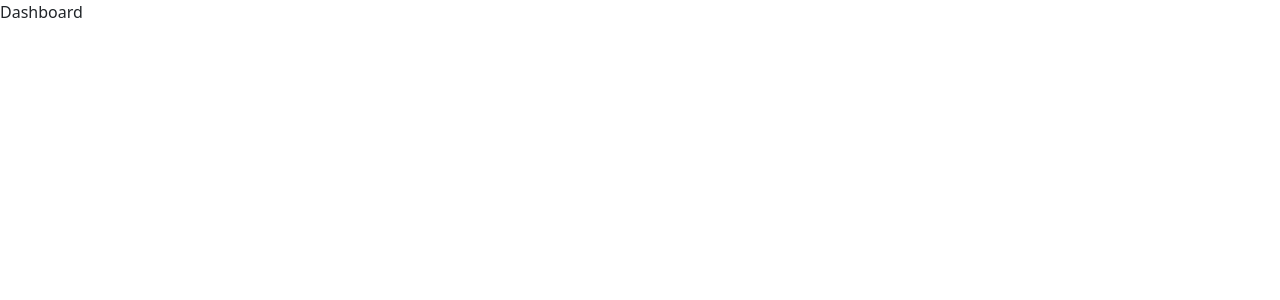
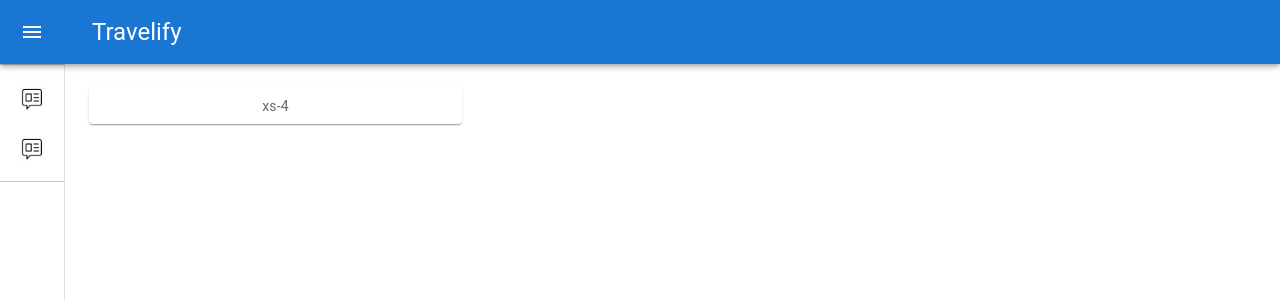
Before and after one commit to prateek-1606/Travelify, a React (Create React App) app in the folder frontend/: page /dashboard in a window 1280 px wide. Shown: the top 300 px of the page. Built offline with nearby package versions, Linux system fonts and the light colour scheme.

Commit message:
Dashboard Screen Layout with Drawer

```diff
--- a/frontend/package.json
+++ b/frontend/package.json
@@ -3,6 +3,10 @@
   "version": "0.1.0",
   "private": true,
   "dependencies": {
+    "@emotion/react": "^11.9.0",
+    "@emotion/styled": "^11.8.1",
+    "@mui/icons-material": "^5.6.2",
+    "@mui/material": "^5.6.4",
     "@testing-library/jest-dom": "^5.16.4",
     "@testing-library/react": "^13.1.1",
     "@testing-library/user-event": "^13.5.0",
--- a/frontend/src/Components/Dashboard/Dashboard.js
+++ b/frontend/src/Components/Dashboard/Dashboard.js
@@ -1,10 +1,176 @@
+import * as React from 'react';
+import { styled, useTheme } from '@mui/material/styles';
+import Box from '@mui/material/Box';
+import MuiDrawer from '@mui/material/Drawer';
+import MuiAppBar from '@mui/material/AppBar';
+import Toolbar from '@mui/material/Toolbar';
+import List from '@mui/material/List';
+import CssBaseline from '@mui/material/CssBaseline';
+import Typography from '@mui/material/Typography';
+import Divider from '@mui/material/Divider';
+import IconButton from '@mui/material/IconButton';
+import MenuIcon from '@mui/icons-material/Menu';
+import ChevronLeftIcon from '@mui/icons-material/ChevronLeft';
+import ChevronRightIcon from '@mui/icons-material/ChevronRight';
+import ListItemButton from '@mui/material/ListItemButton';
+import ListItemIcon from '@mui/material/ListItemIcon';
+import ListItemText from '@mui/material/ListItemText';
+import image from '../../images/post-icon1.jpg'
+import Grid from '@mui/material/Grid/Grid';
+import Paper from '@mui/material/Paper/Paper'
 
-const Dashboard = () => {
+const drawerWidth = 260;
+
+const Item = styled(Paper)(({ theme }) => ({
+    backgroundColor: theme.palette.mode === 'dark' ? '#1A2027' : '#fff',
+    ...theme.typography.body2,
+    padding: theme.spacing(1),
+    textAlign: 'center',
+    color: theme.palette.text.secondary,
+}));
+
+const openedMixin = (theme) => ({
+    width: drawerWidth,
+    transition: theme.transitions.create('width', {
+        easing: theme.transitions.easing.sharp,
+        duration: theme.transitions.duration.enteringScreen,
+    }),
+    overflowX: 'hidden',
+});
+
+const closedMixin = (theme) => ({
+    transition: theme.transitions.create('width', {
+        easing: theme.transitions.easing.sharp,
+        duration: theme.transitions.duration.leavingScreen,
+    }),
+    overflowX: 'hidden',
+    width: `calc(${theme.spacing(7)} + 1px)`,
+    [theme.breakpoints.up('sm')]: {
+        width: `calc(${theme.spacing(8)} + 1px)`,
+    },
+});
+
+const DrawerHeader = styled('div')(({ theme }) => ({
+    display: 'flex',
+    alignItems: 'center',
+    justifyContent: 'flex-end',
+    padding: theme.spacing(0, 1),
+    // necessary for content to be below app bar
+    ...theme.mixins.toolbar,
+}));
+
+const AppBar = styled(MuiAppBar, {
+    shouldForwardProp: (prop) => prop !== 'open',
+})(({ theme, open }) => ({
+    zIndex: theme.zIndex.drawer + 1,
+    transition: theme.transitions.create(['width', 'margin'], {
+        easing: theme.transitions.easing.sharp,
+        duration: theme.transitions.duration.leavingScreen,
+    }),
+    ...(open && {
+        marginLeft: drawerWidth,
+        width: `calc(100% - ${drawerWidth}px)`,
+        transition: theme.transitions.create(['width', 'margin'], {
+            easing: theme.transitions.easing.sharp,
+            duration: theme.transitions.duration.enteringScreen,
+        }),
+    }),
+}));
+
+const Drawer = styled(MuiDrawer, { shouldForwardProp: (prop) => prop !== 'open' })(
+    ({ theme, open }) => ({
+        width: drawerWidth,
+        flexShrink: 0,
+        whiteSpace: 'nowrap',
+        boxSizing: 'border-box',
+        ...(open && {
+            ...openedMixin(theme),
+            '& .MuiDrawer-paper': openedMixin(theme),
+        }),
+        ...(!open && {
+            ...closedMixin(theme),
+            '& .MuiDrawer-paper': closedMixin(theme),
+        }),
+    }),
+);
+
+export default function MiniDrawer() {
+    const theme = useTheme();
+    const [open, setOpen] = React.useState(false);
+
+    const handleDrawerOpen = () => {
+        setOpen(true);
+    };
+
+    const handleDrawerClose = () => {
+        setOpen(false);
+    };
+
     return (
-        <div>
-            Dashboard
-        </div>
-    )
+        <Box sx={{ display: 'flex' }}>
+            <CssBaseline />
+            <AppBar position="fixed" open={open}>
+                <Toolbar>
+                    <IconButton
+                        color="inherit"
+                        aria-label="open drawer"
+                        onClick={handleDrawerOpen}
+                        edge="start"
+                        sx={{
+                            marginRight: 5,
+                            ...(open && { display: 'none' }),
+                        }}
+                    >
+                        <MenuIcon />
+                    </IconButton>
+                    <Typography variant="h5" noWrap component="div">
+                        Travelify
+                    </Typography>
+                </Toolbar>
+            </AppBar>
+            <Drawer variant="permanent" open={open}>
+                <DrawerHeader>
+                    <IconButton onClick={handleDrawerClose}>
+                        {theme.direction === 'rtl' ? <ChevronRightIcon /> : <ChevronLeftIcon />}
+                    </IconButton>
+                </DrawerHeader>
+                <Divider />
+                <List>
+                    {['Travellers Post', 'Travelling Experiences'].map((text, index) => (
+                        <ListItemButton
+                            key={text}
+                            sx={{
+                                minHeight: 50,
+                                justifyContent: open ? 'initial' : 'center',
+                                px: 2.5,
+                            }}
+                        >
+                            <ListItemIcon
+                                sx={{
+                                    minWidth: 0,
+                                    mr: open ? 3 : 'auto',
+                                    justifyContent: 'center',
+                                }}
+                            >
+                                {index % 2 === 0 ? <img height="25px" width="25px" src={image} /> : <img height="25px" width="25px" src={image} />}
+                            </ListItemIcon>
+                            <ListItemText primary={text} sx={{ opacity: open ? 1 : 0 }} />
+                        </ListItemButton>
+                    ))}
+                </List>
+                <Divider />
+
+            </Drawer>
+            <Box component="main" sx={{ flexGrow: 1, p: 3 }}>
+                <DrawerHeader />
+                <Grid container spacing={3}>
+                    <Grid item xs={4}>
+                        <Item>
+                            xs-4
+                        </Item>
+                    </Grid>
+                </Grid>
+            </Box>
+        </Box>
+    );
 }
-
-export default Dashboard;
```
Also changed, not shown: frontend/public/index.html (+4 -4 lines), frontend/src/Components/Dashboard/Dashboard.css (added), frontend/src/images/post-icon1.jpg (added), 1 other file (tests, documents, lock files or other folders).
